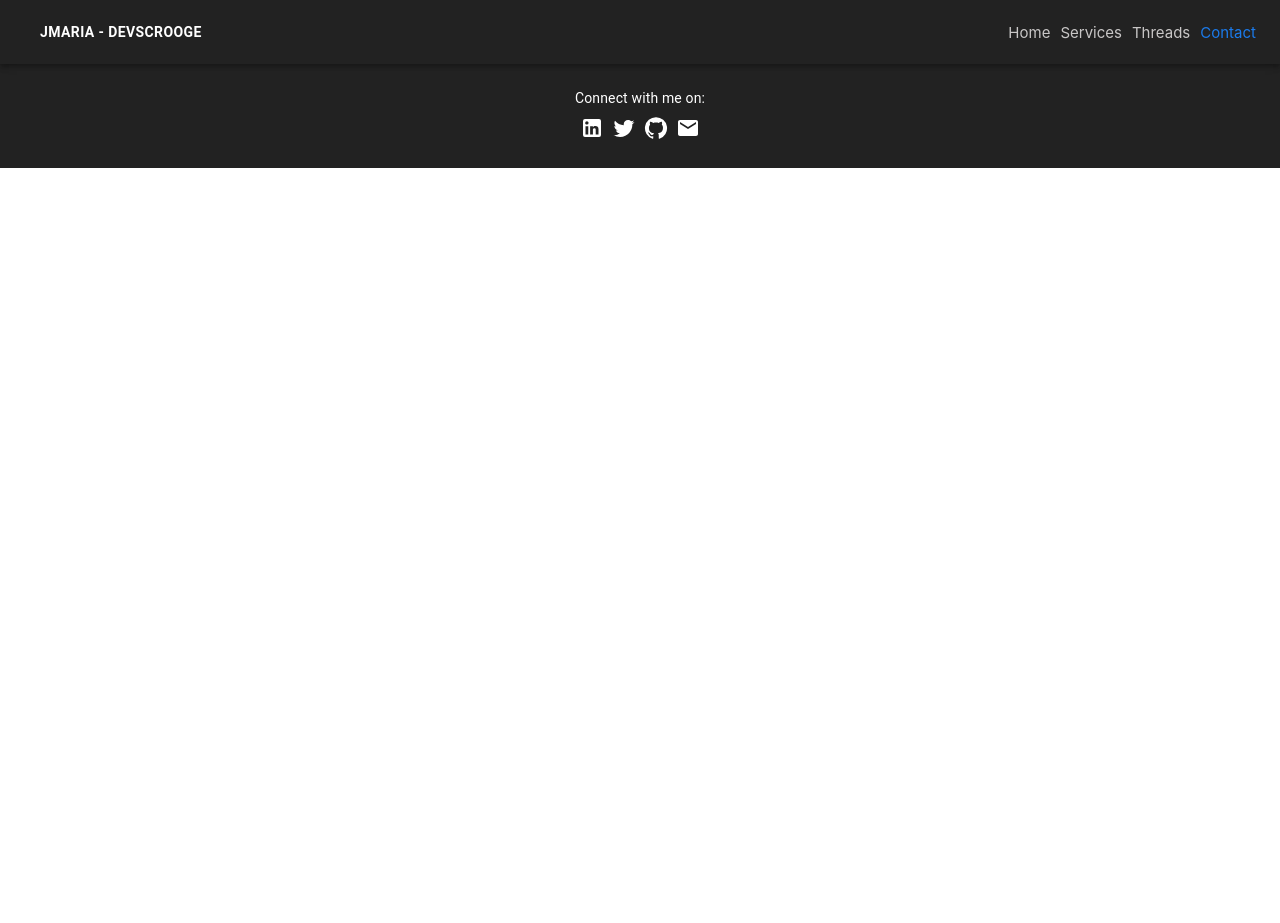
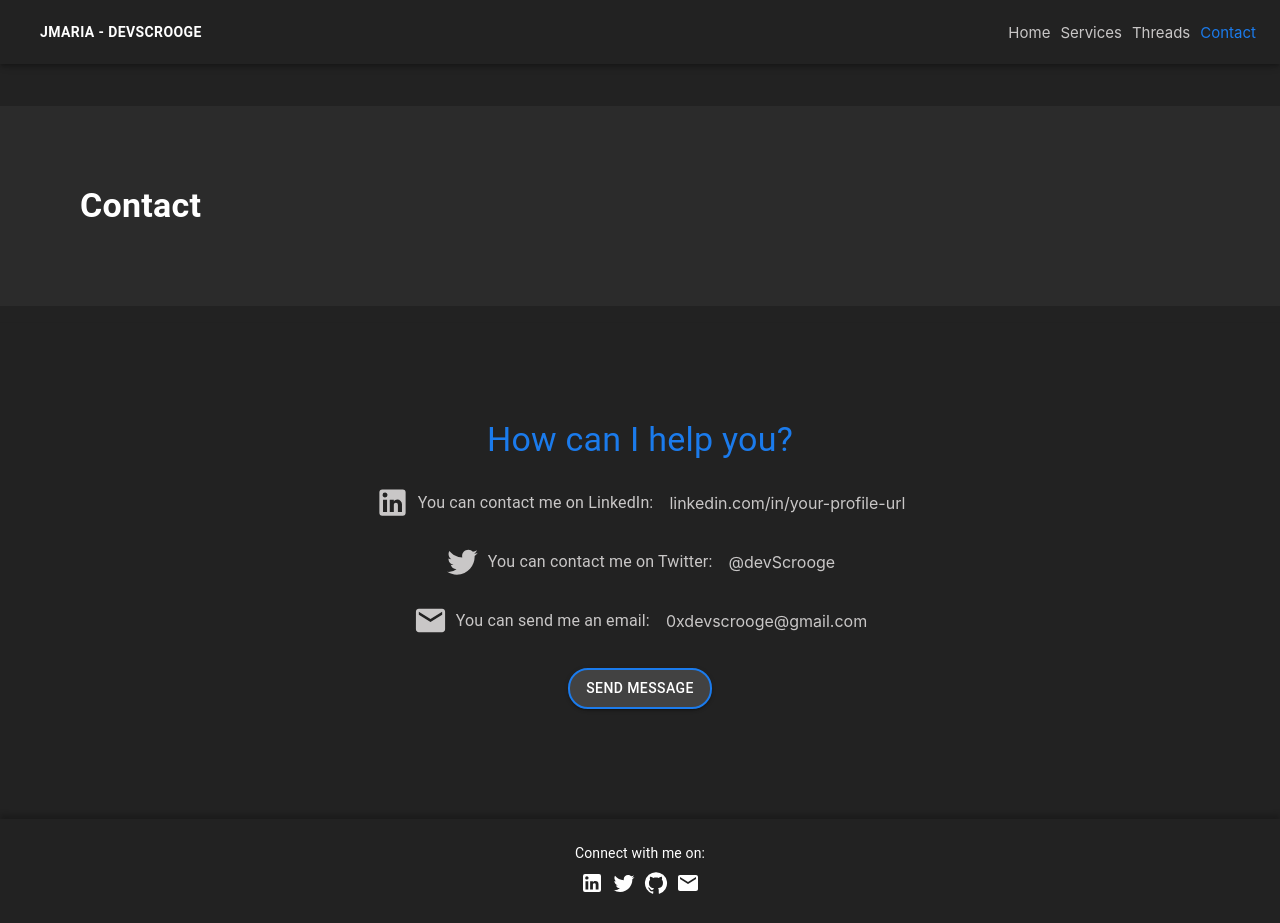
Before and after one commit to JMariadlcs/devscrooge.com, a React (Create React App) app: page /contact in a window 1280 px wide. Before the commit the page ends 800 px from the top, so only its background shows below. Built offline with nearby package versions, Linux system fonts and the light colour scheme.

Commit message:
readd Contact page

```diff
--- a/src/App.js
+++ b/src/App.js
@@ -5,7 +5,7 @@ import FooterBar from "./components/FooterBar"
 import Home from "./components/Home"
 import ServicesPage from "./components/Services"
 import ThreadsPage from "./components/Threads"
-
+import ContactPage from "./components/Contact"
 import mainTheme from "./themeConfig"
 
 function App() {
@@ -19,7 +19,7 @@ function App() {
                     <Route path="/" element={<Home />} />
                     <Route path="/services" element={<ServicesPage />} />
                     <Route path='/threads' element={<ThreadsPage />} />
-
+                    <Route path='/contact' element={<ContactPage />} />
                 </Routes>
                 <FooterBar />
             </Box>
--- /dev/null
+++ b/src/components/Contact.js
@@ -0,0 +1,139 @@
+import { Box, Typography, Link, Button, styled } from '@mui/material';
+import { LinkedIn, Twitter, Mail } from '@mui/icons-material';
+
+const ContactPage = () => {
+
+    const TitleBox = styled(Box)(({ theme }) => ({
+        backgroundColor: '#2b2b2b',
+        color: '#FFFFFF',
+        paddingLeft: theme.spacing(10),
+        paddingRight: theme.spacing(2),
+        display: 'flex',
+        flexDirection: 'column',
+        justifyContent: 'center',
+        height: '200px', // set the height to be larger than text height
+        margin: '50px 0 0 0'
+    }));
+
+    const TitleTypography = styled(Typography)(({ theme }) => ({
+        fontWeight: 'bold',
+        marginBottom: theme.spacing(2),
+        marginTop: theme.spacing(2),
+        textAlign: 'left',
+    }));
+
+    const TitleDivider = styled(Box)(({ theme }) => ({
+        backgroundColor: '#252525',
+        borderBottom: `1px solid ${theme.palette.divider}`,
+        marginBottom: theme.spacing(2),
+        marginTop: theme.spacing(2),
+    }));
+
+    const ContactTitle = () => {
+        return (
+            <div className="ContactTitle" sx={{ margin: '50px 0 0 0' }}>
+                <TitleDivider />
+                <TitleBox>
+                    <TitleTypography variant="h4" component="h1">
+                        Contact
+                    </TitleTypography>
+                </TitleBox>
+                <TitleDivider />
+            </div>
+        );
+    };
+
+
+
+    return (
+        <Box className="home-box" sx={{ backgroundColor: 'primary.main' }} margin="-25px 0 0 0">
+            <ContactTitle></ContactTitle>
+            <Box
+                sx={{
+                    display: 'flex',
+                    alignItems: 'center',
+                    justifyContent: 'center',
+                    flexDirection: 'column',
+                    height: '50vh',
+                    backgroundColor: '#222222',
+                    color: '#c9c7c7',
+                    textAlign: 'center',
+                    py: 5,
+                    px: { xs: 2, sm: 5 },
+                }}
+            >
+                <Typography variant="h4" sx={{ mb: 3, color: '#1B7BEC' }}>
+                    How can I help you?
+                </Typography>
+                <Box sx={{ display: 'flex', alignItems: 'center' }}>
+                    <LinkedIn
+                        sx={{ mr: 1 }}
+                        fontSize="large"
+                    />
+                    <Typography variant="body1" sx={{ mr: 2 }}>
+                        You can contact me on LinkedIn:
+                    </Typography>
+                    <Link
+                        href="https://www.linkedin.com/in/jmariadlcs"
+                        target="_blank"
+                        rel="noopener"
+                        underline="hover"
+                        sx={{ color: '#c9c7c7' }}
+                    >
+                        linkedin.com/in/your-profile-url
+                    </Link>
+                </Box>
+                <Box sx={{ display: 'flex', alignItems: 'center', mt: 3 }}>
+                    <Twitter
+                        sx={{ mr: 1 }}
+                        fontSize="large"
+                    />
+                    <Typography variant="body1" sx={{ mr: 2 }}>
+                        You can contact me on Twitter:
+                    </Typography>
+                    <Link
+                        href="https://twitter.com/devScrooge"
+                        target="_blank"
+                        rel="noopener"
+                        underline="hover"
+                        sx={{ color: '#c9c7c7' }}
+                    >
+                        @devScrooge
+                    </Link>
+                </Box>
+                <Box sx={{ display: 'flex', alignItems: 'center', mt: 3 }}>
+                    <Mail
+                        sx={{ mr: 1 }}
+                        fontSize="large"
+                    />
+                    <Typography variant="body1" sx={{ mr: 2 }}>
+                        You can send me an email:
+                    </Typography>
+                    <Link
+                        href="mailto:0xdevscrooge@gmail.com"
+                        underline="hover"
+                        sx={{ color: '#c9c7c7' }}
+                    >
+                        0xdevscrooge@gmail.com
+                    </Link>
+                </Box>
+                <Button
+                    variant="contained"
+                    sx={{
+                        color: 'white',
+                        backgroundColor: '#424242',
+                        border: 2,
+                        borderColor: '#1B7BEC',
+                        borderRadius: '20px',
+                        margin: '30px'
+                    }}
+                    href="mailto:0xdevscrooge@gmail.com"
+                >
+                    Send message
+                </Button>
+            </Box>
+        </Box>
+    );
+};
+
+export default ContactPage
```
